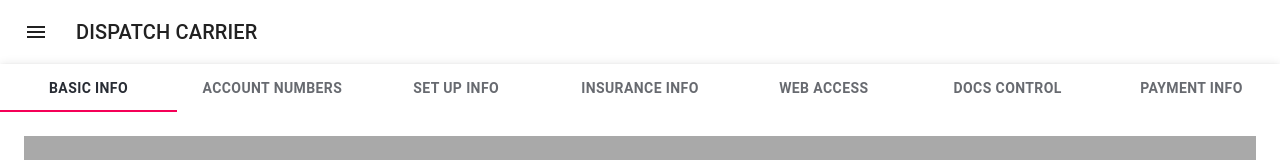
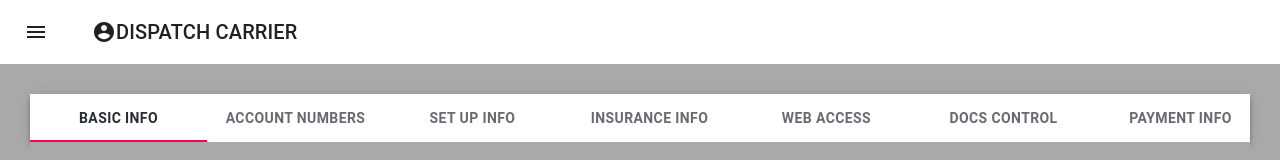
Before and after one commit to lgcastro710/form-app, a React (Create React App) app: page / in a window 1280 px wide. Shown: the top 160 px of the page. Built offline with nearby package versions, Linux system fonts and the light colour scheme.

Commit message:
pequeños cambios en los tabs

```diff
--- a/src/App.css
+++ b/src/App.css
@@ -1,7 +1,7 @@
 .content-principal{
   background: darkgrey;
   /* width: 1000px; */
-  /* padding: 30px; */
+  padding: 30px;
   /* height: 805px; */
 }
 .content-form{
@@ -34,7 +34,7 @@
 .contendor{
   width: 100%;
   background-color: darkgray;
-  padding: 20px;
+  /* padding: 20px; */
 }
 form{
   display: flex;
@@ -43,10 +43,10 @@ form{
 }
 
 .content-inputs label  input{
-width: 70% !important;
+width: 60% !important;
 }
 .content-inputs label  select{
-  width: 71% !important;
+  width: 60% !important;
 }
 .group-checkbox{
   display: flex;
@@ -84,7 +84,7 @@ width: 70% !important;
 }
 .btns-form button{
   height: 40px;
-  width: 100px;
+  width: 90px;
   color: black;
   font-weight: bold;
   box-shadow: 7px 7px 5px 0px rgba(50, 50, 50, 0.75);
--- a/src/component/Home.js
+++ b/src/component/Home.js
@@ -28,7 +28,7 @@ export const Home = () => {
 <ThemeProvider theme={theme}>
       <CssBaseline />
           <Navbar />
-            {/* <div className="content-principal"> */}
+            <div className="content-principal">
             <AppBar position="static">
                 <Tabs value={value} onChange={handleChange} aria-label="simple tabs example">
                     <Tab label="Basic Info" {...a11yProps(0)} />
@@ -41,7 +41,7 @@ export const Home = () => {
                 </Tabs>
             </AppBar>
                 <TabsBtn value={value} setValue={setValue}></TabsBtn>
-            {/* </div> */}
+            </div>
           </ThemeProvider>
             </>
         );
--- a/src/component/Navbar.js
+++ b/src/component/Navbar.js
@@ -5,17 +5,17 @@ import {
   Typography,
   IconButton,
   Drawer,
-
+  MenuItem,
 } from "@material-ui/core";
 import MenuIcon from "@material-ui/icons/Menu";
-import {  makeStyles } from "@material-ui/core/styles";
+import { makeStyles } from "@material-ui/core/styles";
+import { AccountCircle } from "@material-ui/icons";
 
-// import Menu from "./Menu";
 
 const useStyles = makeStyles((theme) => ({
   root: {
     flexGrow: 1,
-    color:"black"
+    color: "black",
   },
   menuButton: {
     marginRight: theme.spacing(2),
@@ -27,9 +27,6 @@ const useStyles = makeStyles((theme) => ({
       display: "block",
     },
   },
-
-
-
 }));
 
 export const Navbar = () => {
@@ -52,17 +49,17 @@ export const Navbar = () => {
           >
             <MenuIcon />
           </IconButton>
+
+      <MenuItem >
+
+          <AccountCircle />
           <Typography className={classes.title} variant="h6" noWrap>
             DISPATCH CARRIER
-          </Typography>
-
-        </Toolbar>
-      </AppBar>
-
-      <Drawer anchor="left" open={open} onClose={() => setopen(false)}>
-
-      </Drawer>
-
+            </Typography>
+      </MenuItem>
+          </Toolbar>
+        </AppBar>
+      <Drawer anchor="left" open={open} onClose={() => setopen(false)}></Drawer>
     </div>
   );
 };
--- a/src/component/Tabs_btn.js
+++ b/src/component/Tabs_btn.js
@@ -40,6 +40,7 @@ const useStyles = makeStyles((theme) => ({
     root: {
         flexGrow: 1,
         backgroundColor: theme.palette.background.paper,
+        padding:0
     },
 }));
 
@@ -49,10 +50,9 @@ export default function SimpleTabs({value,setvalue}) {
     return (
         <div className={classes.root}>
 
+               <div className="content-form">
             <TabPanel value={value} index={0}>
-               <div className="content-form">
                    <FormBasic></FormBasic>
-               </div>
             </TabPanel>
             <TabPanel value={value} index={1}>
                 <FormAccount></FormAccount>
@@ -63,6 +63,7 @@ export default function SimpleTabs({value,setvalue}) {
             <TabPanel value={value} index={3}>
                 <FromInsurance></FromInsurance>
             </TabPanel>
+               </div>
         </div>
     );
 }
```
